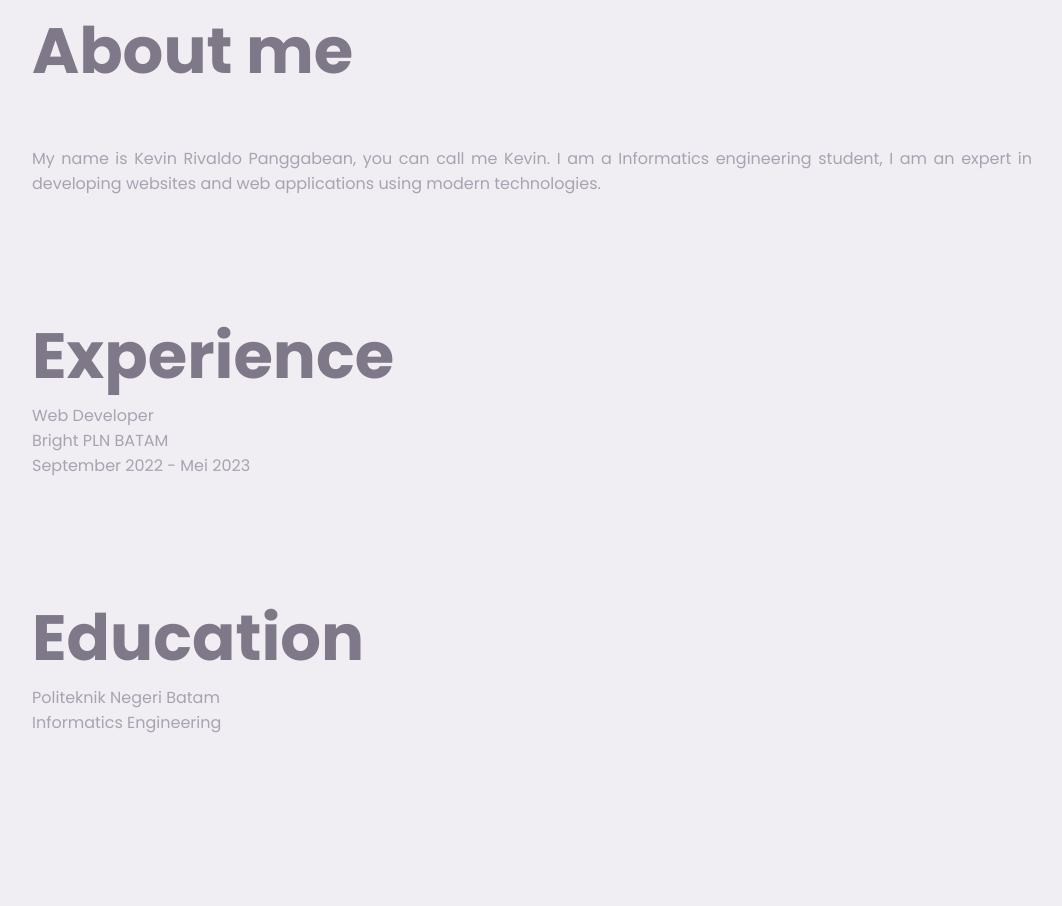
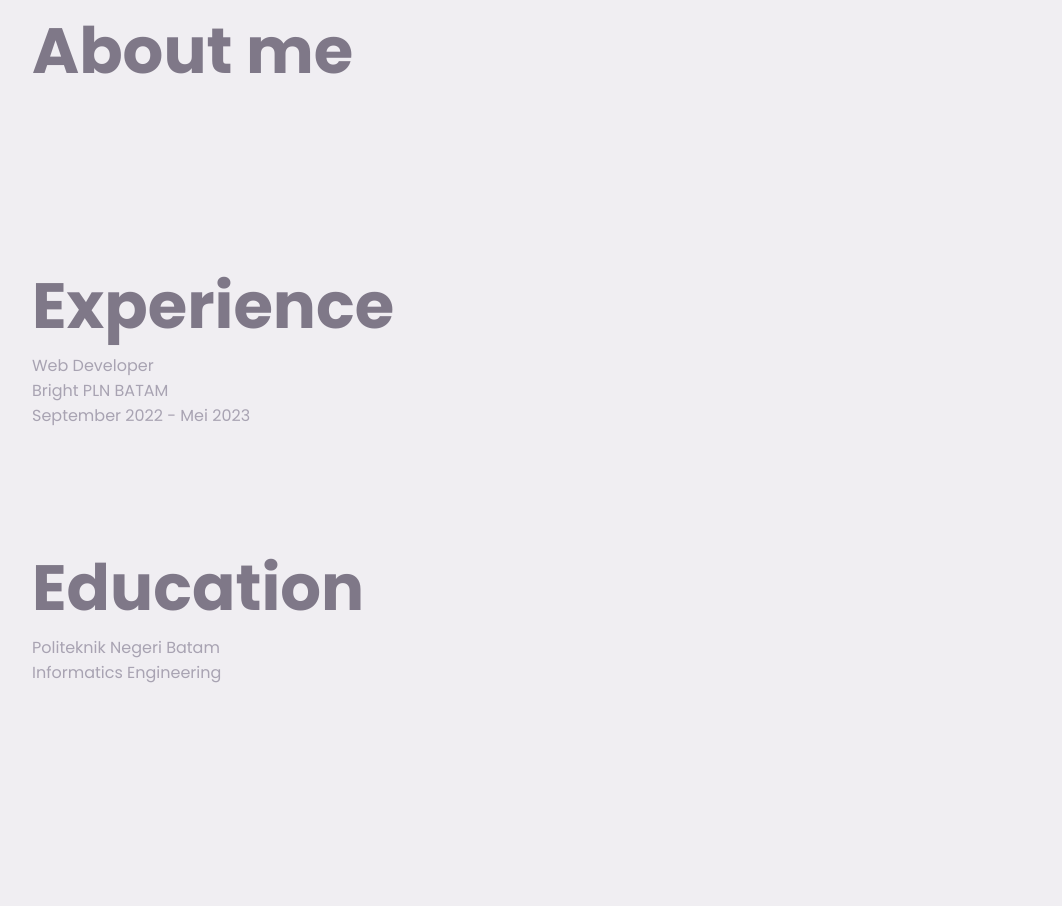
Before and after one commit to krpauto/krpauto.github.io, a plain HTML site: page index.html in a window 1280 px wide. Shown: the part 896-1802 px from the top of the page, without its empty margins (108-1170 px from the left). Drawn offline with nearby package versions, Linux system fonts and the light colour scheme.

Commit message:
Update index.html

```diff
--- a/index.html
+++ b/index.html
@@ -113,8 +113,7 @@
             <section class="section_container" id="about">
                 <h1>About me</h1>
                 <p class="about_desc">
-                    My name is Kevin Rivaldo Panggabean, you can call me Kevin. I am a Informatics engineering
-                    student, I am an expert in developing websites and web applications using modern technologies.
+
                 </p>
 
                 <!-- Experience -->
```
